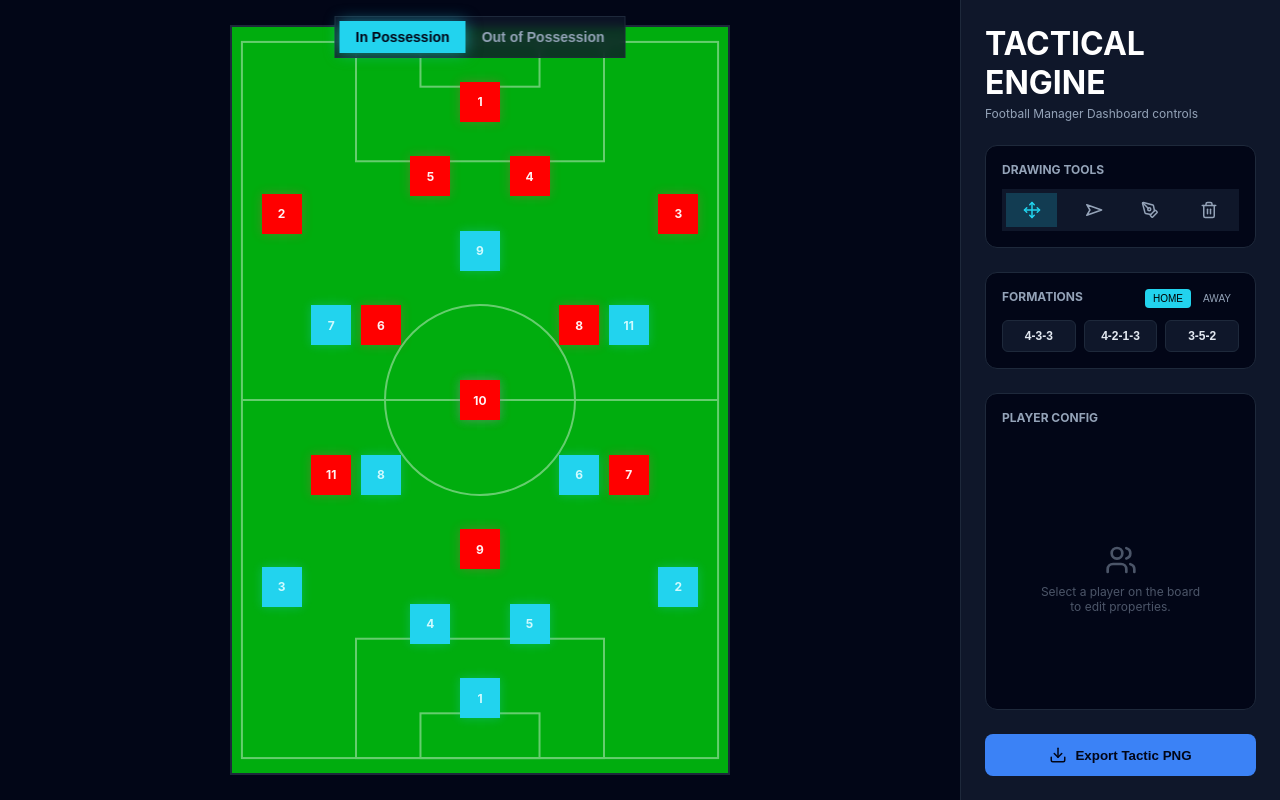
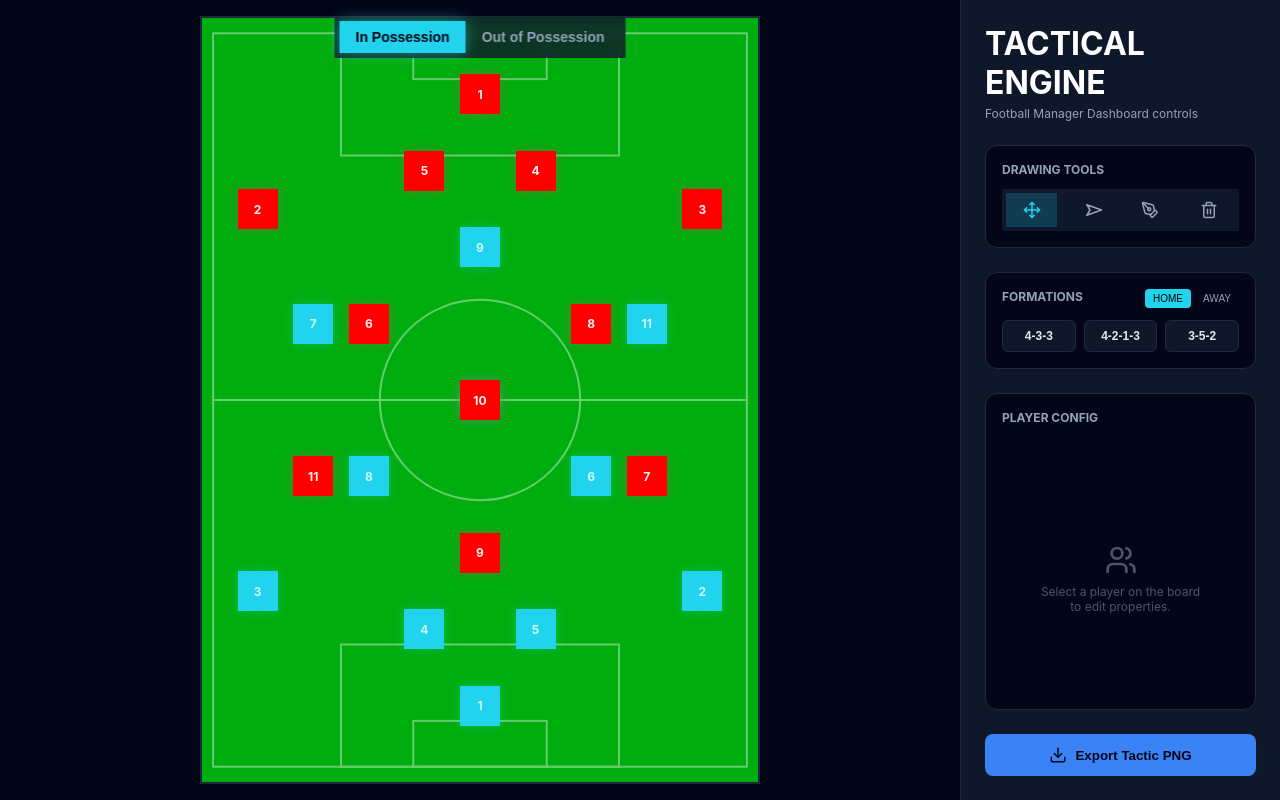
Before and after one commit to abdulgafarabdurrasheed/tactics-board, a React (Vite) app: page / in a window 1280 px wide. Built offline with nearby package versions, Linux system fonts and the light colour scheme.

Commit message:
locked field to window size

```diff
--- a/src/App.css
+++ b/src/App.css
@@ -1,5 +1,7 @@
 .app-layout {
-  min-height: 100vh;
+  height: 100vh;
+  width: 100vw;
+  overflow: hidden;
   display: flex;
   flex-direction: column;
 }
--- a/src/components/FootballField.css
+++ b/src/components/FootballField.css
@@ -1,7 +1,7 @@
 .field-container {
     position: relative;
     width: 100%;
-    max-width: 500px;
+    max-width: 70vh; /* Bound it by viewport height so it never causes vertical scrolling */
     aspect-ratio: 2 / 3;
     background-color: var(--pitch-green);
     border: 2px solid var(--bg-panel);
--- a/src/index.css
+++ b/src/index.css
@@ -16,6 +16,10 @@
 }
 
 body {
+  margin: 0;
+  width: 100vw;
+  height: 100vh;
+  overflow: hidden;
   font-family: -apple-system, BlinkMacSystemFont, "Segoe UI", Roboto, Helvetica, Arial, sans-serif;
   background-color: var(--bg-darker);
   color: var(--text-main);
```
